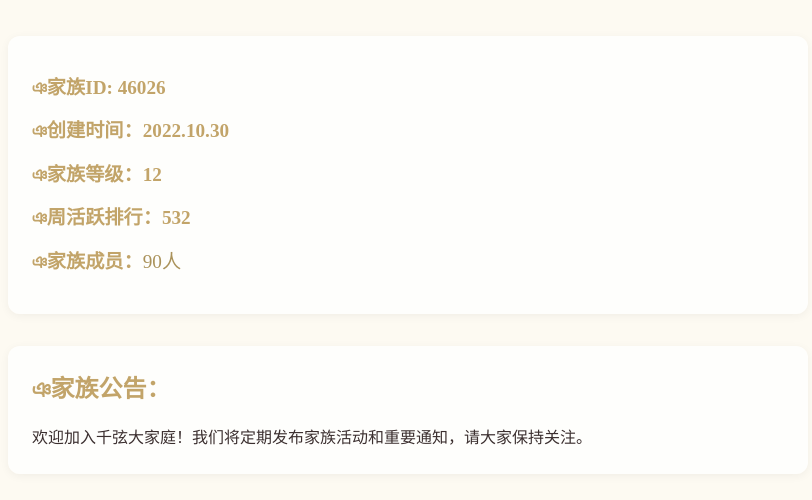
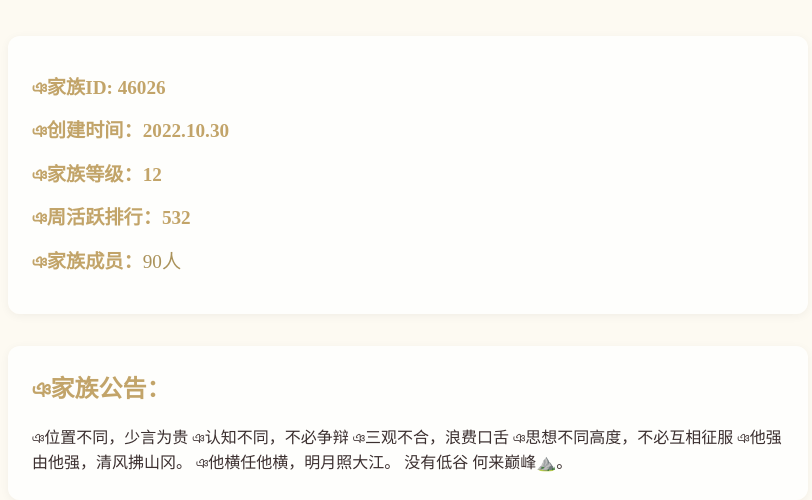
Before and after one commit to NENWA618/qianxian, a plain HTML site: page index.html in a window 1280 px wide. Shown: the part 300-800 px from the top of the page, without its empty margins (232-1044 px from the left). Drawn offline with Linux system fonts and the light colour scheme.

Commit message:
Update index.html

```diff
--- a/index.html
+++ b/index.html
@@ -35,7 +35,13 @@
   <!-- Announcement Section -->
 <section class="announcement">
   <h2>ঞ家族公告：</h2>
-  <p>欢迎加入千弦大家庭！我们将定期发布家族活动和重要通知，请大家保持关注。</p>
+  <p>ঞ位置不同，少言为贵
+ঞ认知不同，不必争辩
+ঞ三观不合，浪费口舌
+ঞ思想不同高度，不必互相征服
+ঞ他强由他强，清风拂山冈。
+ঞ他横任他横，明月照大江。
+没有低谷 何来巅峰⛰️。</p>
 </section>
 
 <script src="main.js"></script>
```
